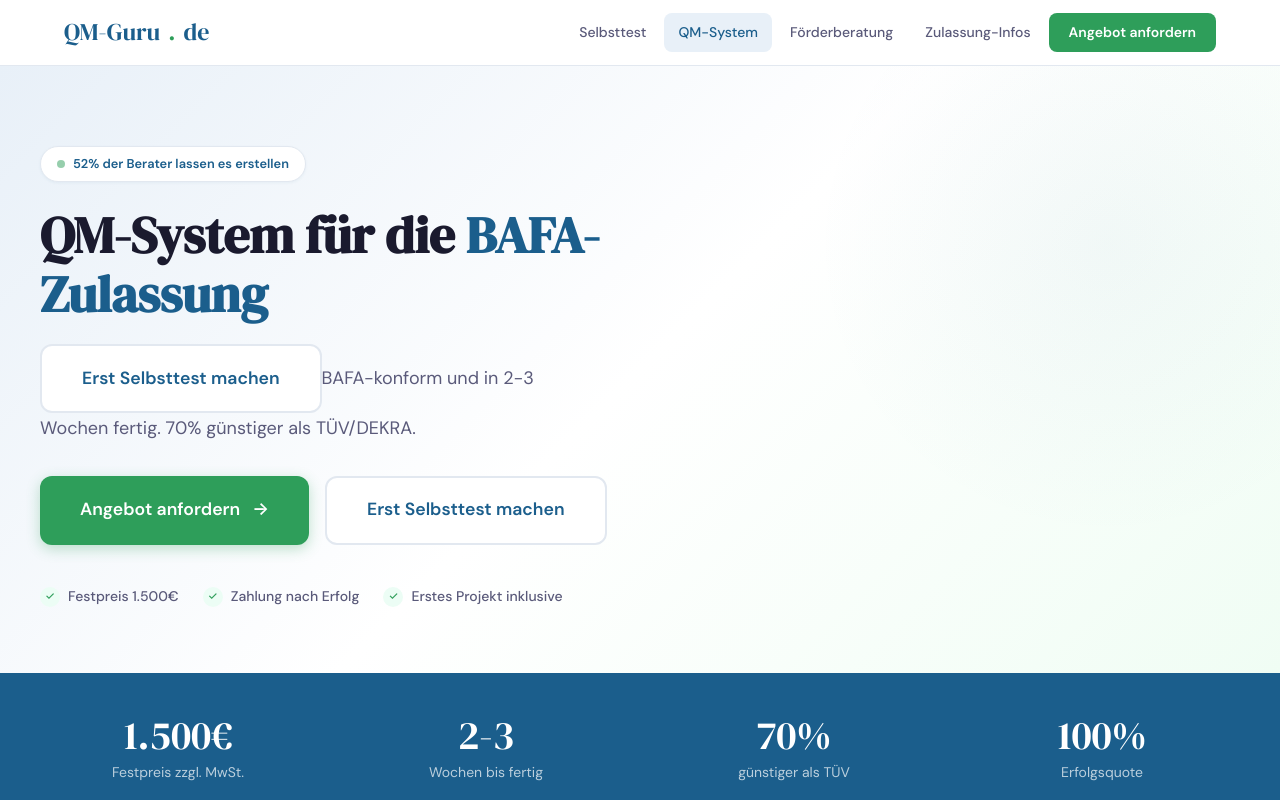
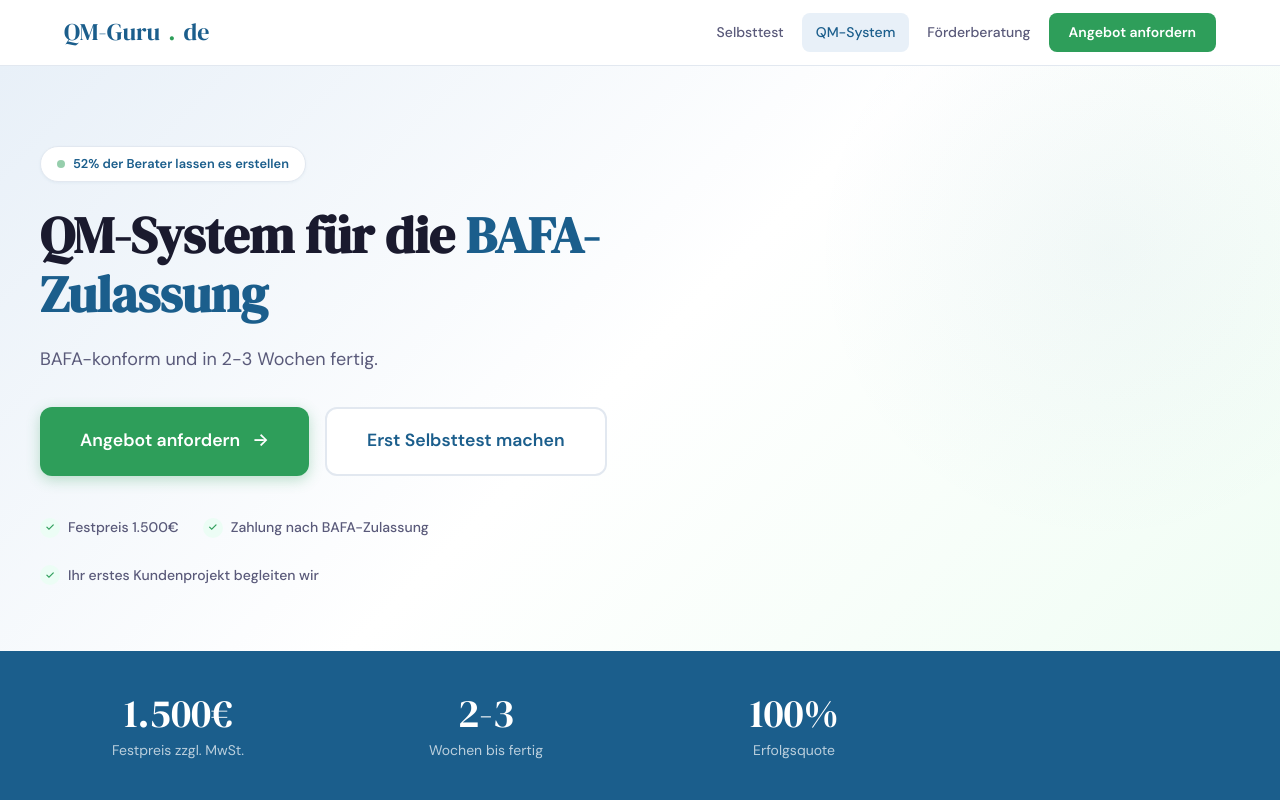
Before and after one commit to holgergrosser-hub/-bafa-landing-pages, a React (Vite) app: page /qm-system-berater in a window 1280 px wide. Shown: the top 800 px of the page. Built offline with nearby package versions, Linux system fonts and the light colour scheme.

Commit message:
Update navigation and QM-System copy

```diff
--- a/src/components/Header.jsx
+++ b/src/components/Header.jsx
@@ -19,7 +19,6 @@
           <Link to="/" className={isActive('/')} onClick={() => setOpen(false)}>Selbsttest</Link>
           <Link to="/qm-system-berater" className={isActive('/qm-system-berater')} onClick={() => setOpen(false)}>QM-System</Link>
           <Link to="/foerderberatung-bafa" className={isActive('/foerderberatung-bafa')} onClick={() => setOpen(false)}>Förderberatung</Link>
-          <a href="https://qm-guru.de/zulassung-bafa-berater/" target="_blank" rel="noreferrer" onClick={() => setOpen(false)}>Zulassung-Infos</a>
           <a href="https://qm-guru-angebote.netlify.app/" className="header-cta" onClick={() => setOpen(false)}>Angebot anfordern</a>
         </nav>
       </div>
--- a/src/pages/QMSystem.jsx
+++ b/src/pages/QMSystem.jsx
@@ -4,7 +4,6 @@
 const faqItems = [
   { q: 'Was genau ist ein QM-System für Berater?', a: 'Ein dokumentiertes Qualitätsmanagementsystem beschreibt Ihre Beratungsprozesse, Qualitätsstandards und Arbeitsabläufe. Die BAFA verlangt dies als Nachweis Ihrer professionellen Arbeitsweise. Es muss kein kompliziertes ISO-System sein – unser pragmatischer Ansatz reicht völlig aus.' },
   { q: 'Wie viel Aufwand habe ich als Kunde?', a: 'Minimal. Sie liefern Ihren Lebenslauf, Referenzprojekte und Informationen zu Ihrer Beratungstätigkeit. Den Rest machen wir. Zeitaufwand für Sie: ca. 2-3 Stunden insgesamt.' },
-  { q: 'Was unterscheidet Sie von TÜV oder DEKRA?', a: 'Wir erstellen ein pragmatisches, BAFA-konformes QM-System – ohne bürokratischen Overhead. Festpreis 1.500€ statt 4.000-6.000€ bei TÜV/DEKRA. Fertig in 2-3 Wochen statt 3-6 Monaten. Und Sie zahlen erst nach erfolgreicher BAFA-Zulassung.' },
   { q: 'Muss das QM-System ISO 9001 zertifiziert sein?', a: 'Nein! Die BAFA verlangt ein dokumentiertes QM-System, aber keine ISO 9001 Zertifizierung. Unser System erfüllt alle BAFA-Anforderungen ohne den Aufwand und die Kosten einer formalen Zertifizierung.' },
   { q: 'Wie lange ist das QM-System gültig?', a: 'Die BAFA fordert eine Aktualisierung alle 2 Jahre. Der Aufwand dafür ist minimal (1-2 Stunden). Gerne unterstützen wir Sie auch bei der Aktualisierung.' },
   { q: 'Kann ich das QM-System auch für andere Zwecke nutzen?', a: 'Ja! Die QM-Dokumentation gehört Ihnen und kann dauerhaft für Ihr Unternehmen verwendet werden – auch über die BAFA-Zulassung hinaus, z.B. für Ausschreibungen oder Kundenpräsentationen.' },
@@ -23,8 +22,7 @@
             </div>
             <h1>QM-System für die <em>BAFA-Zulassung</em></h1>
             <p className="hero-sub">
-              <a href="/" className="btn btn-secondary btn-large">Erst Selbsttest machen</a>
-              BAFA-konform und in 2-3 Wochen fertig. 70% günstiger als TÜV/DEKRA.
+              BAFA-konform und in 2-3 Wochen fertig.
             </p>
             <div className="hero-actions">
               <a href="https://qm-guru-angebote.netlify.app/" className="btn btn-primary btn-large btn-arrow">Angebot anfordern</a>
@@ -32,8 +30,8 @@
             </div>
             <div className="trust-bar">
               <div className="trust-item"><span className="icon">✓</span> Festpreis 1.500€</div>
-              <div className="trust-item"><span className="icon">✓</span> Zahlung nach Erfolg</div>
-              <div className="trust-item"><span className="icon">✓</span> Erstes Projekt inklusive</div>
+              <div className="trust-item"><span className="icon">✓</span> Zahlung nach BAFA-Zulassung</div>
+              <div className="trust-item"><span className="icon">✓</span> Ihr erstes Kundenprojekt begleiten wir</div>
             </div>
           </div>
           <div className="hero-right">
@@ -44,7 +42,6 @@
               </div>
               {[
                 {icon:'⏱️',text:'Zeitersparnis: 2-3 Wochen statt Monate'},
-                {icon:'💰',text:'70% günstiger als TÜV/DEKRA'},
                 {icon:'🎯',text:'Garantiert BAFA-konform'},
                 {icon:'📝',text:'Individuell auf Sie zugeschnitten'},
                 {icon:'🤝',text:'Persönliche Betreuung inklusive'},
@@ -64,7 +61,6 @@
         <div className="stats-inner">
           <div className="stat-item"><div className="stat-number">1.500€</div><div className="stat-label">Festpreis zzgl. MwSt.</div></div>
           <div className="stat-item"><div className="stat-number">2-3</div><div className="stat-label">Wochen bis fertig</div></div>
-          <div className="stat-item"><div className="stat-number">70%</div><div className="stat-label">günstiger als TÜV</div></div>
           <div className="stat-item"><div className="stat-number">100%</div><div className="stat-label">Erfolgsquote</div></div>
         </div>
       </div>
@@ -140,34 +136,6 @@
                 </div>
               </div>
             </div>
-          </div>
-        </div>
-      </section>
-
-      {/* VERGLEICHSTABELLE */}
-      <section className="section section-alt">
-        <div className="section-inner">
-          <div className="section-header">
-            <div className="section-overline">Vergleich</div>
-            <h2 className="section-title">QM-Guru vs. Traditionelle Anbieter</h2>
-          </div>
-          <div style={{maxWidth:'800px',margin:'0 auto',overflowX:'auto'}}>
-            <table className="comparison-table">
-              <thead>
-                <tr><th>Kriterium</th><th>QM-Guru</th><th>TÜV / DEKRA</th></tr>
-              </thead>
-              <tbody>
-                <tr><td>Preis</td><td className="highlight">1.500€ Festpreis</td><td>4.000-6.000€</td></tr>
-                <tr><td>Dauer</td><td className="highlight">2-3 Wochen</td><td>3-6 Monate</td></tr>
-                <tr><td>Ihr Aufwand</td><td className="highlight">2-3 Stunden</td><td>20-40 Stunden</td></tr>
-                <tr><td>BAFA-konform</td><td className="highlight">✓ Garantiert</td><td>✓ Ja</td></tr>
-                <tr><td>Zahlung</td><td className="highlight">Erst nach Zulassung</td><td>Vorab</td></tr>
-                <tr><td>Ansatz</td><td className="highlight">Pragmatisch & schlank</td><td>Formal & umfangreich</td></tr>
-                <tr><td>Persönliche Betreuung</td><td className="highlight">✓ Durch QM-Experte</td><td>Wechselnde Ansprechpartner</td></tr>
-                <tr><td>Erfahrung</td><td className="highlight">30 Jahre, 1.000+ Projekte</td><td>Variiert</td></tr>
-                <tr><td>Erstes Projekt begleitet</td><td className="highlight">✓ Kostenlos inklusive</td><td>✗ Nicht enthalten</td></tr>
-              </tbody>
-            </table>
           </div>
         </div>
       </section>
```
